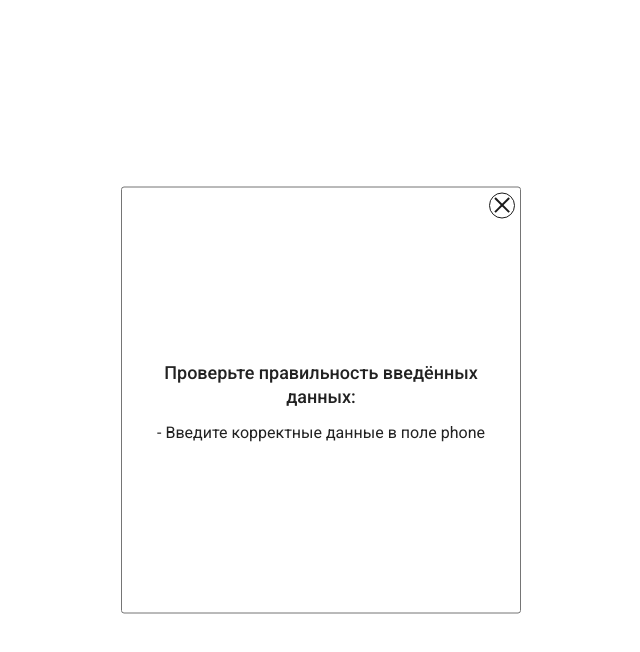
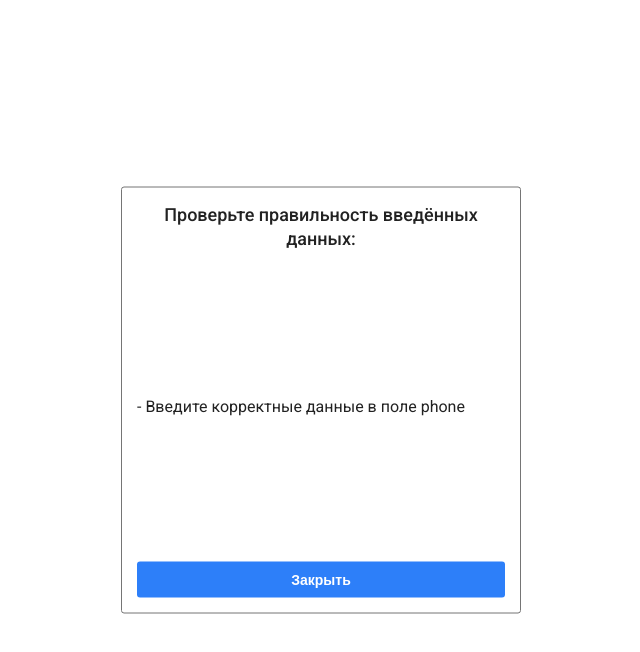
Before and after one commit to bennerjenya/cult-test, a website: page dist/index.html in a window 1280 px wide. Both pictures are taken after typing "Sample", "name@example.com", "5551234" into the empty fields and a click on the button "Продолжить". Shown: the whole page, without its empty margins (319-959 px from the left). Drawn offline with nearby package versions, Linux system fonts and the light colour scheme; files that its build step writes are made by us from their sources.

Commit message:
change modal button

```diff
--- a/src/scss/app.scss
+++ b/src/scss/app.scss
@@ -130,7 +130,7 @@ input {
     display: none;
     align-items: center;
     flex-direction: column;
-    justify-content: center;
+    justify-content: space-between;
     border: 1px solid var(--text-gray);
     padding: 15px;
     gap: 16px;
@@ -152,34 +152,7 @@ input {
     &__list {
         display: flex;
         flex-direction: column;
+        width: 100%;
         gap: 12px;
     }
-
-    &__close {
-        border: 1px solid var(--text-dark);
-        border-radius: 50%;
-        width: 24px;
-        height: 24px;
-        display: flex;
-        flex-direction: column;
-        gap: 5px;
-        position: absolute;
-        right: 5px;
-        top: 5px;
-        cursor: pointer;
-        & span {
-            position: absolute;
-            left: 50%;
-            top: 50%;
-            width: 20px;
-            height: 2px;
-            background: var(--text-dark);
-            &:nth-child(1) {
-                transform: rotate(-45deg) translate(calc(-50% + 4px), calc(-50% - 7px));
-            }
-            &:nth-child(2) {
-                transform: rotate(45deg) translate(calc(-50% + 2px), calc(-50% + 7px));
-            }
-        }
-    }
 }
```
Also changed, not shown: dist/index.html.
